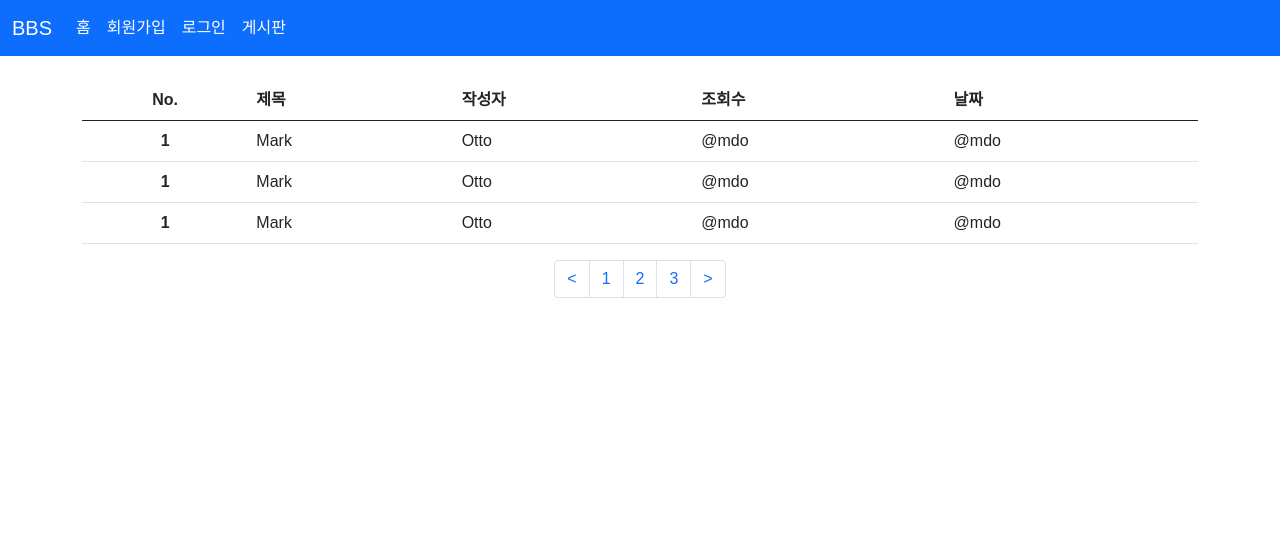
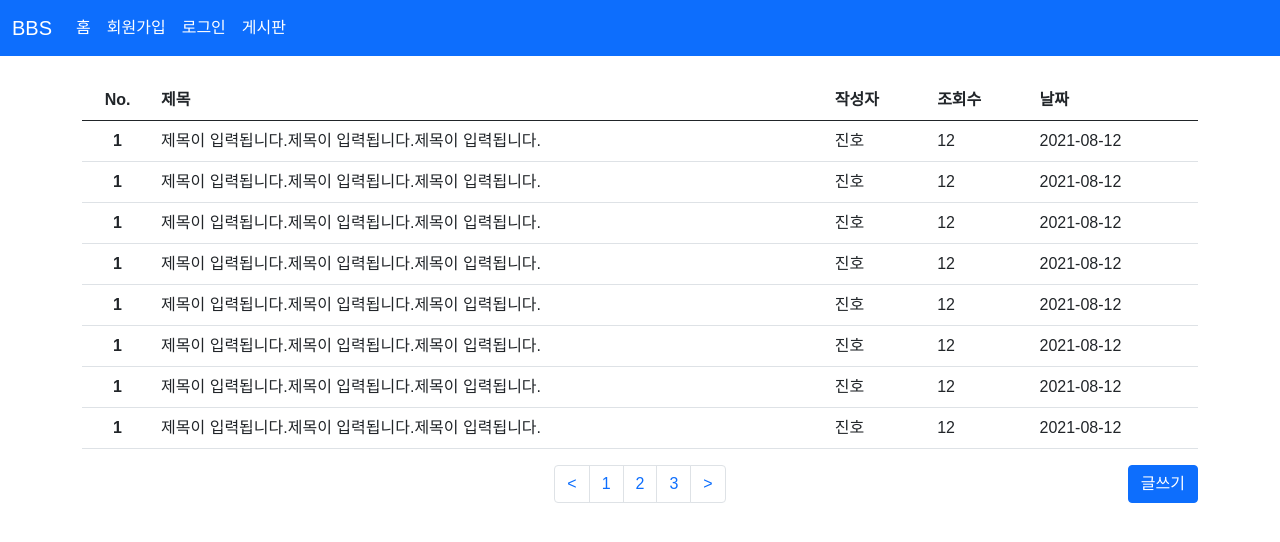
Before and after one commit to jinho222/bbs-tutorial, a React (Create React App) app: page /board-list in a window 1280 px wide. Shown: the top 542 px of the page. Built offline with nearby package versions, Linux system fonts and the light colour scheme; a web font is replaced by a local one.

Commit message:
퍼블리싱 대부분 완료

```diff
--- a/public/css/custom.css
+++ b/public/css/custom.css
@@ -18,3 +18,29 @@
 	resize: none;
 	height: 250px;
 }
+
+.input-error {
+	border-color: #dc3545 !important;
+	box-shadow: 0 0 0 0.25rem #dc354525 !important;
+}
+
+.input-error-msg {
+	color: #dc3545;
+	font-weight: 500;
+}
+
+.btn-write {
+	position: absolute;
+	top: 50%;
+	right: 0;
+	transform: translateY(-50%);
+}
+
+.board-list-title {
+	cursor: pointer;
+}
+
+.board-list-title:hover {
+	text-decoration: underline;
+	font-weight: 500;
+}
--- a/src/App.jsx
+++ b/src/App.jsx
@@ -1,4 +1,4 @@
-import Header from "./Components/Common/Header";
+import Header from "./components/Common/Header";
 import {
 	BrowserRouter,
 	Switch,
@@ -9,6 +9,7 @@ import Login from "./views/Member/Login";
 import Signup from "./views/Member/Signup";
 import BoardList from "./views/Board/BoardList";
 import BoardWrite from "./views/Board/BoardWrite";
+import BoardView from "./views/Board/BoardView";
 
 const App = () => {
 	return (
@@ -21,6 +22,7 @@ const App = () => {
 					<Route path="/signup" component={Signup}/>
 					<Route path="/board-list" component={BoardList}/>
 					<Route path="/board-write" component={BoardWrite}/>
+					<Route path="/board-view/:postNo" component={BoardView}/>
 				</Switch>
 			</main>
 		</BrowserRouter>
--- a/src/Components/Board/Pagination.jsx
+++ b/src/Components/Board/Pagination.jsx
@@ -1,7 +1,7 @@
 const Pagination = () => {
 	return (
-		<nav className="d-flex justify-content-center">
-			<ul className="pagination">
+		<nav>
+			<ul className="pagination mb-0">
 				<li className="page-item">
 					<span className="page-link">&lt;</span>
 				</li>
--- a/src/views/Board/BoardList.jsx
+++ b/src/views/Board/BoardList.jsx
@@ -1,6 +1,14 @@
-import Pagination from '../../Components/Board/Pagination';
+import Pagination from '../../components/Board/Pagination';
+import { Link, useHistory } from 'react-router-dom';
 
 const BoardList = () => {
+	const history = useHistory();
+
+	const goToBoardView = e => {
+		const { index } = e.target.dataset;
+		history.push(`/board-view/${index}`);
+	}
+
 	return (
 		<>
 			<table className="table">
@@ -14,31 +22,30 @@ const BoardList = () => {
 					</tr>
 				</thead>
 				<tbody>
-					<tr>
-						<th scope="row">1</th>
-						<td>Mark</td>
-						<td>Otto</td>
-						<td>@mdo</td>
-						<td>@mdo</td>
-					</tr>
-					<tr>
-						<th scope="row">1</th>
-						<td>Mark</td>
-						<td>Otto</td>
-						<td>@mdo</td>
-						<td>@mdo</td>
-					</tr>
-					<tr>
-						<th scope="row">1</th>
-						<td>Mark</td>
-						<td>Otto</td>
-						<td>@mdo</td>
-						<td>@mdo</td>
-					</tr>
+					{
+						Array(8).fill(0).map((_, i) => {
+							return (
+								<tr key={i}>
+									<th scope="row">1</th>
+									<td className="board-list-title" data-index={i} onClick={goToBoardView}>
+										제목이 입력됩니다.제목이 입력됩니다.제목이 입력됩니다.
+									</td>
+									<td>진호</td>
+									<td>12</td>
+									<td>2021-08-12</td>
+								</tr>
+							)
+						})
+					}
 				</tbody>
 			</table>
-
-			<Pagination/>
+			<div className="d-flex justify-content-center position-relative">
+				<Pagination/>
+				<Link
+				className="btn btn-primary btn-write"
+				to="/board-write"
+				>글쓰기</Link>
+			</div>
 		</>
 	)
 };
--- /dev/null
+++ b/src/views/Board/BoardView.jsx
@@ -0,0 +1,25 @@
+import { Link, useParams } from "react-router-dom";
+
+const BoardView = () => {
+	const params = useParams();
+
+	console.log(params.postNo);
+
+	return (
+		<>
+			<div className="card">
+				<article className="card-body">
+					<h2 className="card-title">제목입니다제목입니다제목입니다제목입니다</h2>
+					<pre className="card-text">내용입니다내용입니다내용입니다내용입니다내용입니다내용입니다내용입니다내용입니다내용입니다</pre>
+				</article>
+			</div>
+			<div className="d-flex justify-content-end mt-2">
+				<Link
+				className="btn btn-secondary"
+				to="/board-list">목록</Link>
+			</div>
+		</>
+	);
+};
+
+export default BoardView;
--- a/src/views/Board/BoardWrite.jsx
+++ b/src/views/Board/BoardWrite.jsx
@@ -1,6 +1,8 @@
 import { useMemo, useState } from "react";
+import { useHistory } from "react-router-dom";
 
 const BoardWrite = () => {
+	const history = useHistory();
 
 	const [form, setForm] = useState({
 		title: '',
@@ -18,7 +20,14 @@ const BoardWrite = () => {
 			...form,
 			[name]: value,
 		});
-	}
+	};
+
+	const goToList = () => {
+		const isCancel = window.confirm('작성하고 계시던 글 내용은 저장되지 않습니다.\n목록으로 이동하시겠습니까?');
+		if (!isCancel) return;
+		history.push('/board-list');
+	};
+
 
   return (
 		<>
@@ -37,19 +46,20 @@ const BoardWrite = () => {
 						name="title"
 						value={form.title}
 						onChange={onFormChange}
-						></input>
+						/>
 					</div>
-					<div>
+				<div>
 						<label htmlFor="content" className="form-label">내용</label>
 						<textarea
-						className="form-control board-write-textarea"
+						className={`form-control board-write-textarea ${contentLength >= 500 ? 'input-error' : ''}`}
 						id="content"
 						placeholder="내용은 최대 500자까지 입력가능합니다."
+						maxLength="500"
 						name="content"
 						value={form.content}
 						onChange={onFormChange}
 						></textarea>
-						<p className="text-end mb-0 mt-2">
+						<p className={`text-end mb-0 mt-2 ${contentLength >= 500 ? 'input-error-msg' : ''}`}>
 							{`${contentLength}/500`}
 						</p>
 					</div>
@@ -58,6 +68,7 @@ const BoardWrite = () => {
 			<div className="d-flex justify-content-end mt-4">
 				<button
 				className="btn btn-secondary"
+				onClick={goToList}
 				>목록</button>
 				<button
 				className="btn btn-primary ms-2"
```
